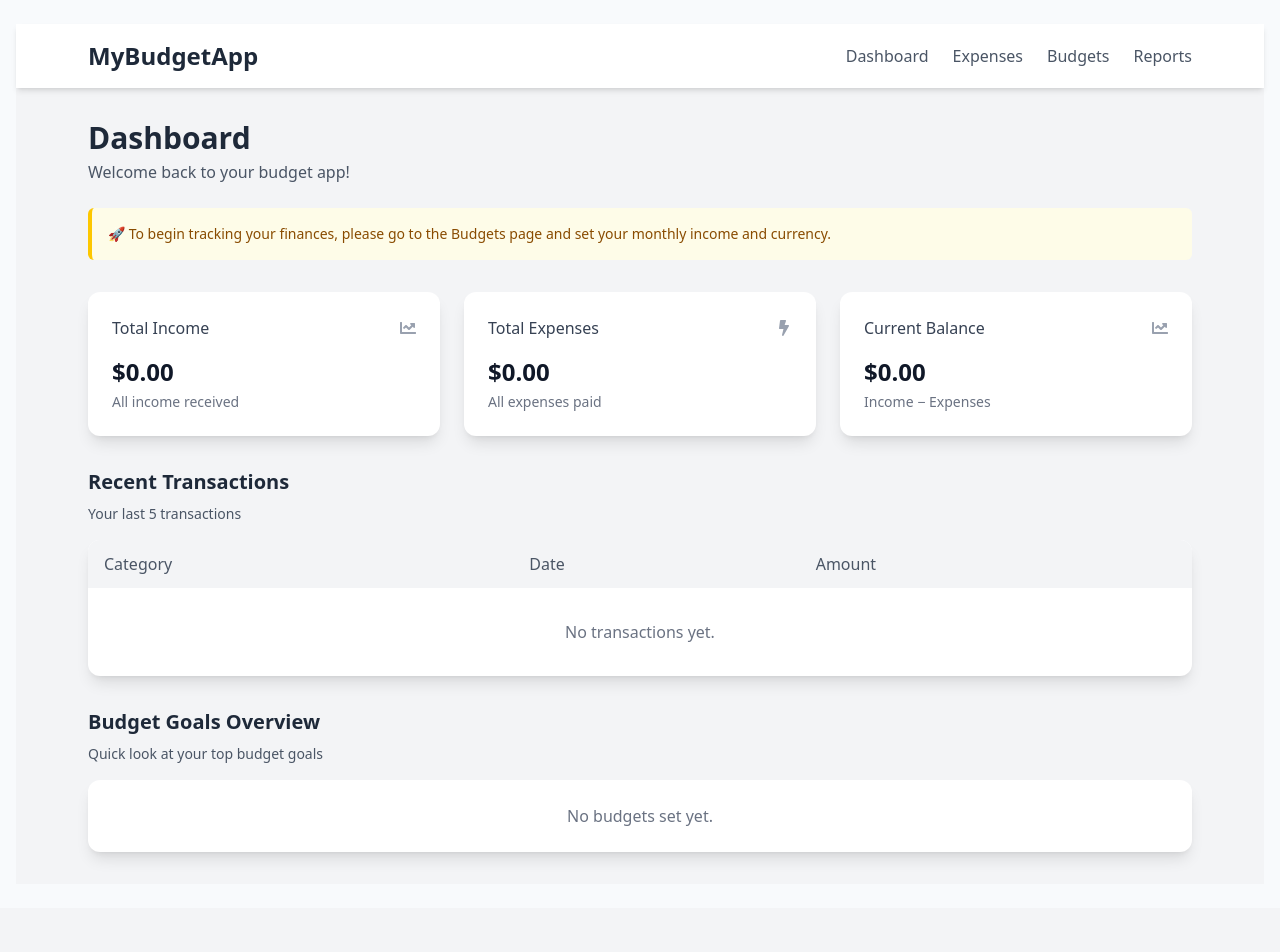
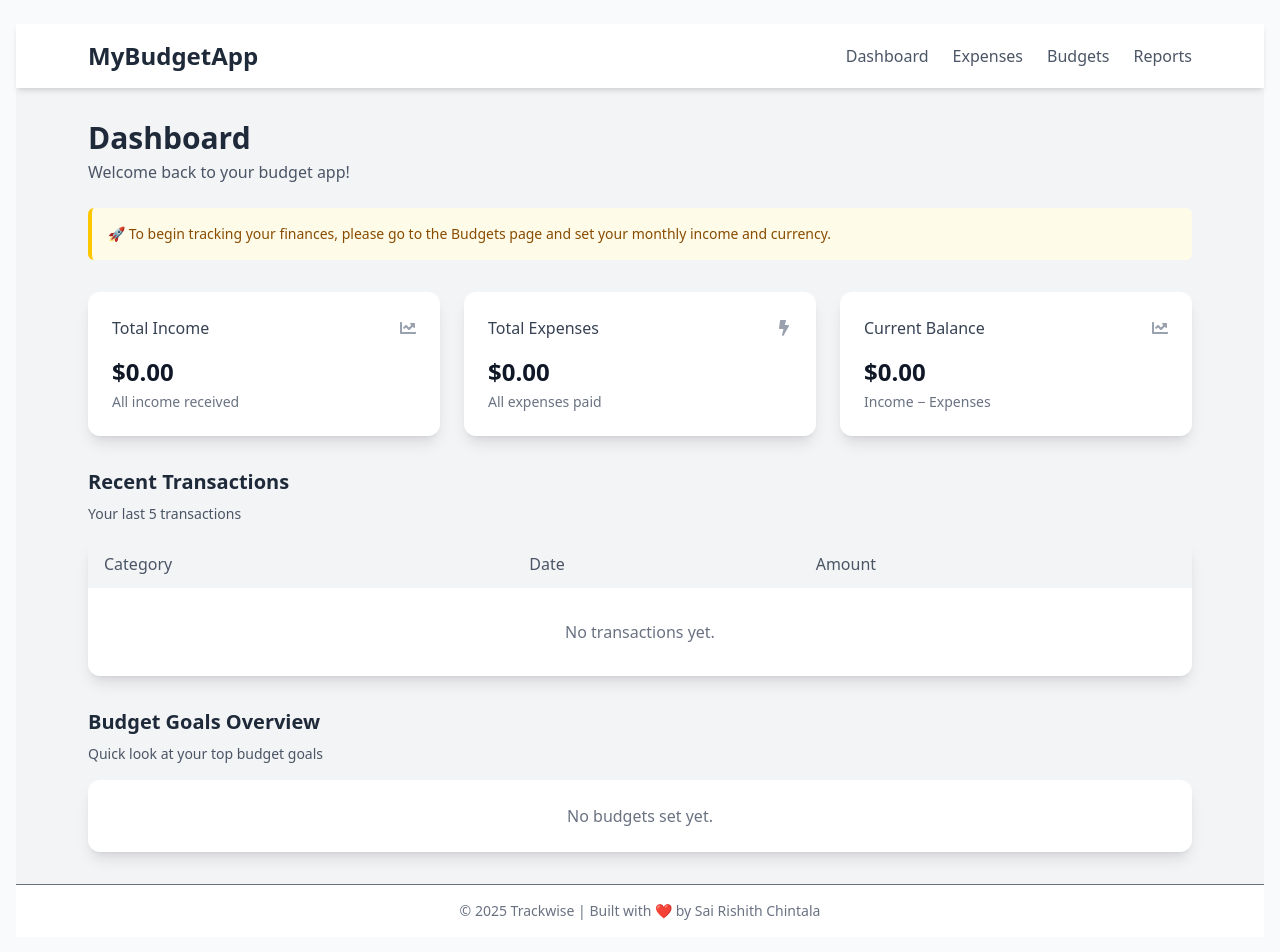
Before and after one commit to rishichintala/Trackwise, a React (Vite) app: page /dashboard in a window 1280 px wide. Shown: the top 952 px of the page. Before the commit the page ends 908 px from the top, so only its background shows below. Built offline with nearby package versions, Linux system fonts and the light colour scheme; what chartjs-plugin-datalabels would draw is missing.

Commit message:
Update Layout.jsx

```diff
--- a/src/components/Layout.jsx
+++ b/src/components/Layout.jsx
@@ -70,6 +70,10 @@ export default function Layout({ children }) {
           {children}
         </div>
       </main>
+      {/* ========== FOOTER ========== */}
+      <footer className="bg-white text-center text-sm text-gray-500 py-4 border-t">
+        © 2025 Trackwise | Built with ❤️ by Sai Rishith Chintala
+      </footer>
     </div>
 
   );
```
